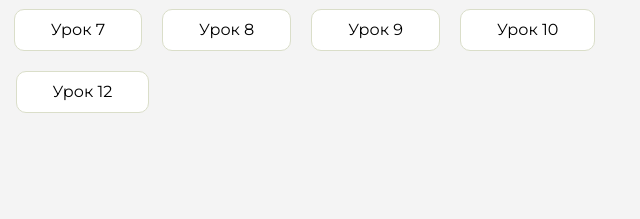
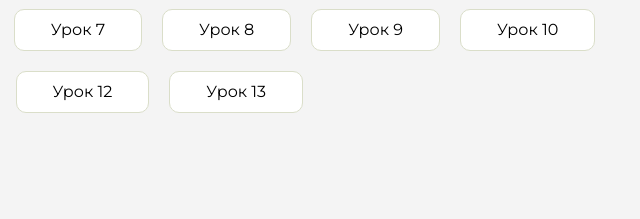
Before and after one commit to Zabuzanov/homework1, a plain HTML site: page index.html in a window 1280 px wide. Shown: the part 291-510 px from the top of the page, 591-1231 px from the left. Drawn offline with Linux system fonts and the light colour scheme.

Commit message:
Update index.html

```diff
--- a/index.html
+++ b/index.html
@@ -138,6 +138,9 @@
                         <li class="content__list-item">
                         <a href="homework12/index.html">Урок 12</a>
                     </li>
+                        <li class="content__list-item">
+                        <a href="homework13/index.html">Урок 13</a>
+                    </li>
                 </ul>
             </div>
             <div class="content__block hidden" id="diplomBlock">
```
